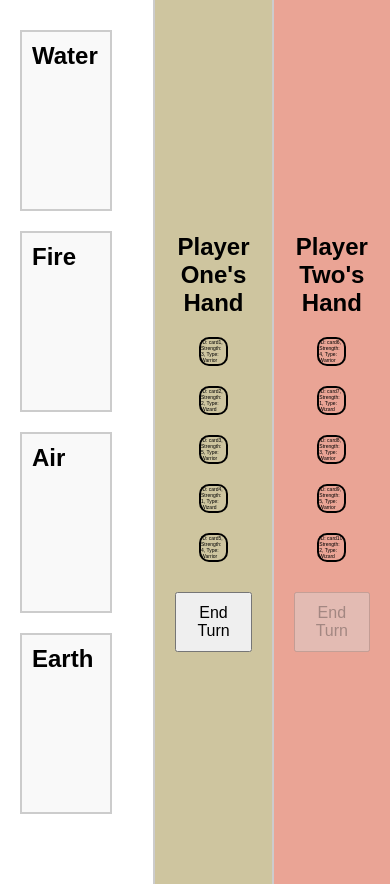
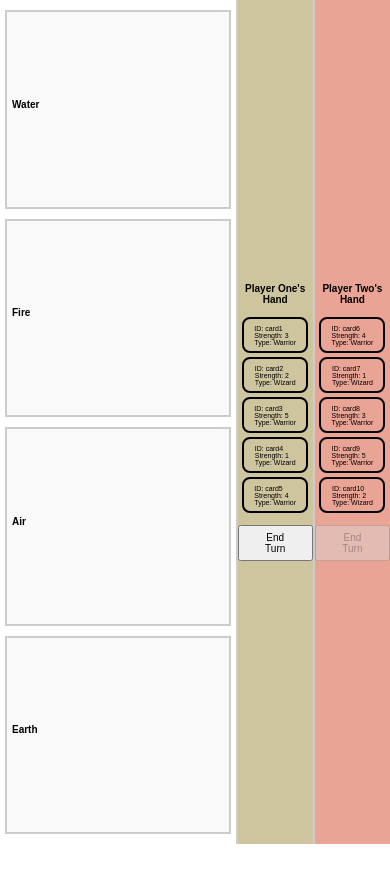
Before and after one commit to AlexanderRinkowski/Game, a plain HTML site: page index.html in a window 390 px wide. After the commit the page ends 844 px from the top, so only its background shows below. Drawn offline with Linux system fonts and the light colour scheme.

Commit message:
mobile friendly

```diff
--- a/index.html
+++ b/index.html
@@ -24,21 +24,21 @@
 
     <div class="hand-container player-one">
         <h2>Player One's Hand</h2>
-        <div id="card1" class="card player-one" draggable="true" ondragstart="drag(event)" data-strength="3" data-type="warrior">ID: card1, Strength: 3, Type: Warrior</div>
-        <div id="card2" class="card player-one" draggable="true" ondragstart="drag(event)" data-strength="2" data-type="wizard">ID: card2, Strength: 2, Type: Wizard</div>
-        <div id="card3" class="card player-one" draggable="true" ondragstart="drag(event)" data-strength="5" data-type="warrior">ID: card3, Strength: 5, Type: Warrior</div>
-        <div id="card4" class="card player-one" draggable="true" ondragstart="drag(event)" data-strength="1" data-type="wizard">ID: card4, Strength: 1, Type: Wizard</div>
-        <div id="card5" class="card player-one" draggable="true" ondragstart="drag(event)" data-strength="4" data-type="warrior">ID: card5, Strength: 4, Type: Warrior</div>
+        <div id="card1" class="card player-one" draggable="true" ondragstart="drag(event)" data-strength="3" data-type="warrior">ID: card1<br>Strength: 3<br>Type: Warrior</div>
+        <div id="card2" class="card player-one" draggable="true" ondragstart="drag(event)" data-strength="2" data-type="wizard">ID: card2<br>Strength: 2<br>Type: Wizard</div>
+        <div id="card3" class="card player-one" draggable="true" ondragstart="drag(event)" data-strength="5" data-type="warrior">ID: card3<br>Strength: 5<br>Type: Warrior</div>
+        <div id="card4" class="card player-one" draggable="true" ondragstart="drag(event)" data-strength="1" data-type="wizard">ID: card4<br>Strength: 1<br>Type: Wizard</div>
+        <div id="card5" class="card player-one" draggable="true" ondragstart="drag(event)" data-strength="4" data-type="warrior">ID: card5<br>Strength: 4<br>Type: Warrior</div>
         <button onclick="endTurn()">End Turn</button>
     </div>
 
     <div class="hand-container player-two">
         <h2>Player Two's Hand</h2>
-        <div id="card6" class="card player-two" draggable="false" ondragstart="drag(event)" data-strength="4" data-type="warrior">ID: card6, Strength: 4, Type: Warrior</div>
-        <div id="card7" class="card player-two" draggable="false" ondragstart="drag(event)" data-strength="1" data-type="wizard">ID: card7, Strength: 1, Type: Wizard</div>
-        <div id="card8" class="card player-two" draggable="false" ondragstart="drag(event)" data-strength="3" data-type="warrior">ID: card8, Strength: 3, Type: Warrior</div>
-        <div id="card9" class="card player-two" draggable="false" ondragstart="drag(event)" data-strength="5" data-type="warrior">ID: card9, Strength: 5, Type: Warrior</div>
-        <div id="card10" class="card player-two" draggable="false" ondragstart="drag(event)" data-strength="2" data-type="wizard">ID: card10, Strength: 2, Type: Wizard</div>
+        <div id="card6" class="card player-two" draggable="false" ondragstart="drag(event)" data-strength="4" data-type="warrior">ID: card6<br>Strength: 4<br>Type: Warrior</div>
+        <div id="card7" class="card player-two" draggable="false" ondragstart="drag(event)" data-strength="1" data-type="wizard">ID: card7<br>Strength: 1<br>Type: Wizard</div>
+        <div id="card8" class="card player-two" draggable="false" ondragstart="drag(event)" data-strength="3" data-type="warrior">ID: card8<br>Strength: 3<br>Type: Warrior</div>
+        <div id="card9" class="card player-two" draggable="false" ondragstart="drag(event)" data-strength="5" data-type="warrior">ID: card9<br>Strength: 5<br>Type: Warrior</div>
+        <div id="card10" class="card player-two" draggable="false" ondragstart="drag(event)" data-strength="2" data-type="wizard">ID: card10<br>Strength: 2<br>Type: Wizard</div>
         <button onclick="endTurn()" disabled>End Turn</button>
     </div>
 
--- a/script.js
+++ b/script.js
@@ -43,7 +43,7 @@ function createNewCardForPlayer(player) {
     newCard.setAttribute("ondragstart", "drag(event)");
     newCard.setAttribute("data-strength", strength); // Set strength as a data attribute
     newCard.setAttribute("data-type", cardType); // Set type as a data attribute
-    newCard.textContent = `ID: ${cardId}, Strength: ${strength}, Type: ${cardType.charAt(0).toUpperCase() + cardType.slice(1)}`; // Set text content with type
+    newCard.innerHTML = `ID: ${cardId}<br>Strength: ${strength}<br>Type: ${cardType.charAt(0).toUpperCase() + cardType.slice(1)}`; // Set text content with type
 
     cardCounter++;
 
@@ -135,7 +135,7 @@ function resolveBattles() {
                         row.removeChild(card);
                     } else {
                         card.setAttribute('data-strength', currentStrength);
-                        card.textContent = `ID: ${card.id}, Strength: ${currentStrength}, Type: ${cardType.charAt(0).toUpperCase() + cardType.slice(1)}`;
+                        card.innerHTML = `ID: ${card.id}<br>Strength: ${currentStrength}<br>Type: ${cardType.charAt(0).toUpperCase() + cardType.slice(1)}`;
                     }
                 });
 
@@ -147,7 +147,7 @@ function resolveBattles() {
                         row.removeChild(card);
                     } else {
                         card.setAttribute('data-strength', currentStrength);
-                        card.textContent = `ID: ${card.id}, Strength: ${currentStrength}, Type: ${cardType.charAt(0).toUpperCase() + cardType.slice(1)}`;
+                        card.innerHTML = `ID: ${card.id}<br>Strength: ${currentStrength}<br>Type: ${cardType.charAt(0).toUpperCase() + cardType.slice(1)}`;
                     }
                 });
             }, 900);
@@ -200,13 +200,13 @@ function resolveCloseCombat(row, defenderCards, attackerCards) {
             if (defenderStrength > attackerStrength) {
                 defenderStrength -= attackerStrength;
                 defenderCard.setAttribute('data-strength', defenderStrength);
-                defenderCard.textContent = `ID: ${defenderCard.id}, Strength: ${defenderStrength}, Type: ${defenderType.charAt(0).toUpperCase() + defenderType.slice(1)}`;
+                defenderCard.innerHTML = `ID: ${defenderCard.id}<br>Strength: ${defenderStrength}<br>Type: ${defenderType.charAt(0).toUpperCase() + defenderType.slice(1)}`;
                 attackerCards.shift(); // Remove the defeated attacker card
                 row.removeChild(attackerCard);
             } else if (attackerStrength > defenderStrength) {
                 attackerStrength -= defenderStrength;
                 attackerCard.setAttribute('data-strength', attackerStrength);
-                attackerCard.textContent = `ID: ${attackerCard.id}, Strength: ${attackerStrength}, Type: ${attackerType.charAt(0).toUpperCase() + attackerType.slice(1)}`;
+                attackerCard.innerHTML = `ID: ${attackerCard.id}<br>Strength: ${attackerStrength}<br>Type: ${attackerType.charAt(0).toUpperCase() + attackerType.slice(1)}`;
                 defenderCards.pop(); // Remove the defeated defender card
                 row.removeChild(defenderCard);
             } else {
--- a/styles.css
+++ b/styles.css
@@ -10,25 +10,26 @@ body {
     display: flex;
     flex-direction: column;
     width: 60%;
-    padding: 20px;
+    padding: 5px;
 }
 
 .row {
-    width: 60%;
+    width: auto;
     height: 25%;
     flex: 1;
     border: 2px solid #ccc;
-    margin: 10px 0;
-    padding: 10px;
+    margin: 5px 0;
+    padding: 5px;
     display: flex;
     flex-wrap: wrap;
+    align-items: center;
     background-color: #f9f9f9;
 }
 
 .hand-container {
     width: 20%;
-    height: 100%;
-    padding: 20px;
+    height: 100vh;
+    padding: 0px;
     border-left: 2px solid #ccc;
     display: flex;
     flex-direction: column;
@@ -37,17 +38,18 @@ body {
 }
 
 .card {
-    width: 25px;
-    height: 25px;
-    margin: 10px;
+    width: 60px;
+    height: 30px;
+    margin: 2px;
     color: rgb(0, 0, 0);
     border: 2px solid black;
     display: flex;
     justify-content: center;
     align-items: center;
-    font-size: 5px;
+    font-size: 7px;
     cursor: pointer;
-    border-radius: 10px;
+    padding: 1px;
+    border-radius: 8px;
 }
 
 .card:hover {
@@ -64,14 +66,15 @@ body {
 
 h2 {
     margin: 0;
+    font-size: 10px;
     margin-bottom: 10px;
     text-align: center;
 }
 
 button {
-    margin-top: 20px;
-    padding: 10px 20px;
-    font-size: 16px;
+    margin-top: 10px;
+    padding: 5px 20px;
+    font-size: 10px;
     cursor: pointer;
 }
 
```
